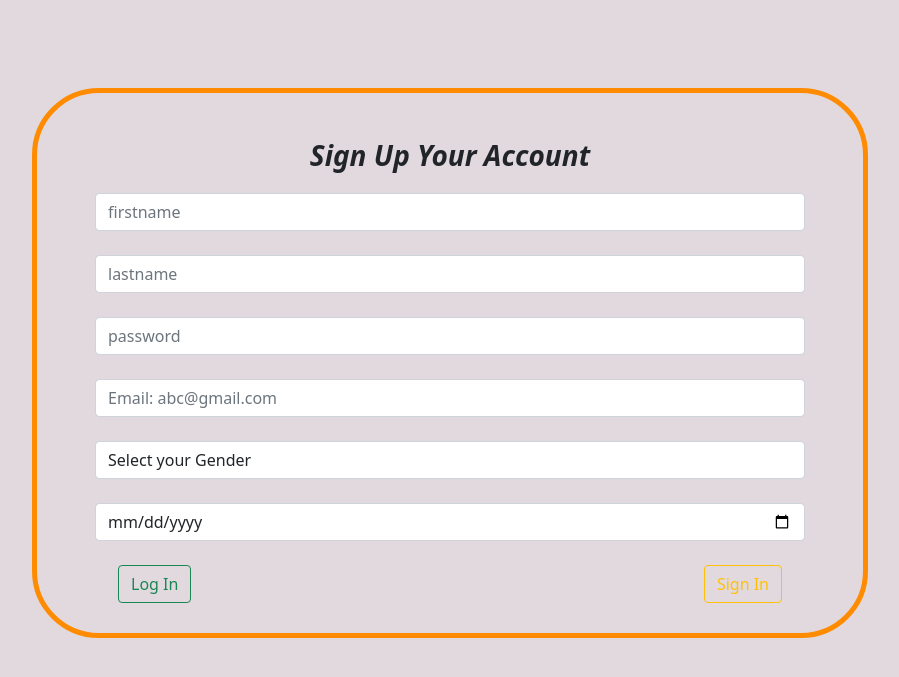
After one commit to Vansh0100/DBMS-PROJECT, a PHP site: page /signup.php in a window 1280 px wide. The commit adds this page. Shown: the top 677 px of the page, without its empty margins (317-1216 px from the left). Run offline with PHP 8.4, Linux system fonts and the light colour scheme.

Commit message:
made signup and changed main page

```diff
--- /dev/null
+++ b/signup.php
@@ -0,0 +1,92 @@
+<!DOCTYPE html>
+<html lang="en">
+<head>
+    <meta charset="UTF-8">
+    <meta http-equiv="X-UA-Compatible" content="IE=edge">
+    <meta name="viewport" content="width=device-width, initial-scale=1.0">
+    <title>Signup</title>
+       <!-- Required meta tags -->
+       <meta charset="utf-8">
+       <meta name="viewport" content="width=device-width, initial-scale=1">
+
+       <!-- Bootstrap CSS -->
+       <link href="https://cdn.jsdelivr.net/npm/bootstrap@5.1.1/dist/css/bootstrap.min.css" rel="stylesheet" integrity="sha384-F3w7mX95PdgyTmZZMECAngseQB83DfGTowi0iMjiWaeVhAn4FJkqJByhZMI3AhiU" crossorigin="anonymous">
+
+    <!-- <meta http-equiv="X-UA-Compatible" content="IE=edge">
+  <link rel="stylesheet" href="https://maxcdn.bootstrapcdn.com/bootstrap/3.4.1/css/bootstrap.min.css">
+  <script src="https://ajax.googleapis.com/ajax/libs/jquery/3.5.1/jquery.min.js"></script>
+  <script src="https://maxcdn.bootstrapcdn.com/bootstrap/3.4.1/js/bootstrap.min.js"></script> -->
+  <style>
+      body{
+    margin: 10px;
+    padding: 10px;
+    background-color: #e2d9df;
+    font-style: italic;
+      }
+      .tablewhole {
+    width: 836px;
+    height: 550px;
+    border: darkorange solid 5px;
+    margin-left: 329px;
+    margin-top: 68px;
+    padding: 46px;
+    border-radius: 67px;
+}
+  </style>
+</head>
+<body>
+    <div class="row tablewhole" >
+        <div class="col-sm-12">
+            <div class="main-content">
+                <div class="header">
+                    <h3 style="text-align: center; margin-bottom: 20px;"><strong>Sign Up Your Account</strong></h3>
+                </div>
+                <div class="l-part">
+                    <form action="" method="POST">
+                        <div class="input-group ">
+                            <!-- <span class="input-group-addon">
+                                <i class="glyphicon glyphicon-pencil"></i>
+                            </span> -->
+                            <input type="text" name="first_name" class="form-control" placeholder="firstname" required="required">
+                        </div><br>
+                        <div class="input-group">
+                            <!-- <span class="input-group-addon">
+                                <i class="glyphicon glyphicon-pencil"></i>
+                            </span> -->
+                            <input type="text" name="last_name" class="form-control" placeholder="lastname" required="required">
+                        </div><br>
+                        <div class="input-group">
+                            <!-- <span class="input-group-addon">
+                                <i class="glyphicon glyphicon-lock"></i>
+                            </span> -->
+                            <input type="password" name="u_pass" class="form-control" placeholder="password" required="required">
+                        </div><br>
+                        <div class="input-group">
+                            <!-- <span class="input-group-addon">
+                                <i class="glyphicon glyphicon-user"></i>
+                            </span> -->
+                            <input type="email" name="u_email" class="form-control" placeholder="Email: abc@gmail.com" required="required">
+                        </div><br>
+                        <div class="input-group">
+                            <!-- <span class="input-group-addon">
+                                <i class="glyphicon glyphicon-chevron-down"></i>
+                            </span> -->
+                            <select class="form-control input-md" name="u_gender" id="gender" placeholder="Gender" required="required">
+                                <option selected disabled>Select your Gender</option>
+                                <option value="Male">Male</option>
+                                <option value="Female">Female</option>
+                                <option value="Others">Others</option>
+                            </select>
+                        </div><br>
+                        <div class="input-group">
+                            <input type="date" class="form-control input-md" placeholder="Date of Birth" name="u_birthday" required="required">
+                        </div><br>
+                   <a style="text-decoration: none; float: left; margin-left: 23px;" href="main.php"><button type="button" class="btn btn-outline-success login">Log In</button></a>
+                   <a style="text-decoration: none; float: right;  margin-right: 23px;" href="signin.php"><button type="button" class="btn btn-outline-warning signin">Sign In</button></a>
+                    </form>
+                </div>
+            </div>
+        </div>
+    </div>
+</body>
+</html>
```
Also changed, not shown: login.html (deleted, +0 -25 lines), main.php (added, +34 -0 lines), signup.css (deleted, +0 -7 lines), signup.html (deleted, +0 -16 lines), style/logins.css (renamed from login.css, +24 -9 lines), images/abdul-a-wmdfPWB2lWM-unsplash.jpg (deleted), images/andrew-neel-jtsW--Z6bFw-unsplash.jpg (deleted), images/nick-nice-gPm8h3DS1s4-unsplash.jpg (deleted), images/tom-morel-ktVazL5c7FM-unsplash.jpg (deleted), images/undraw_connection_b38q.svg (added).
